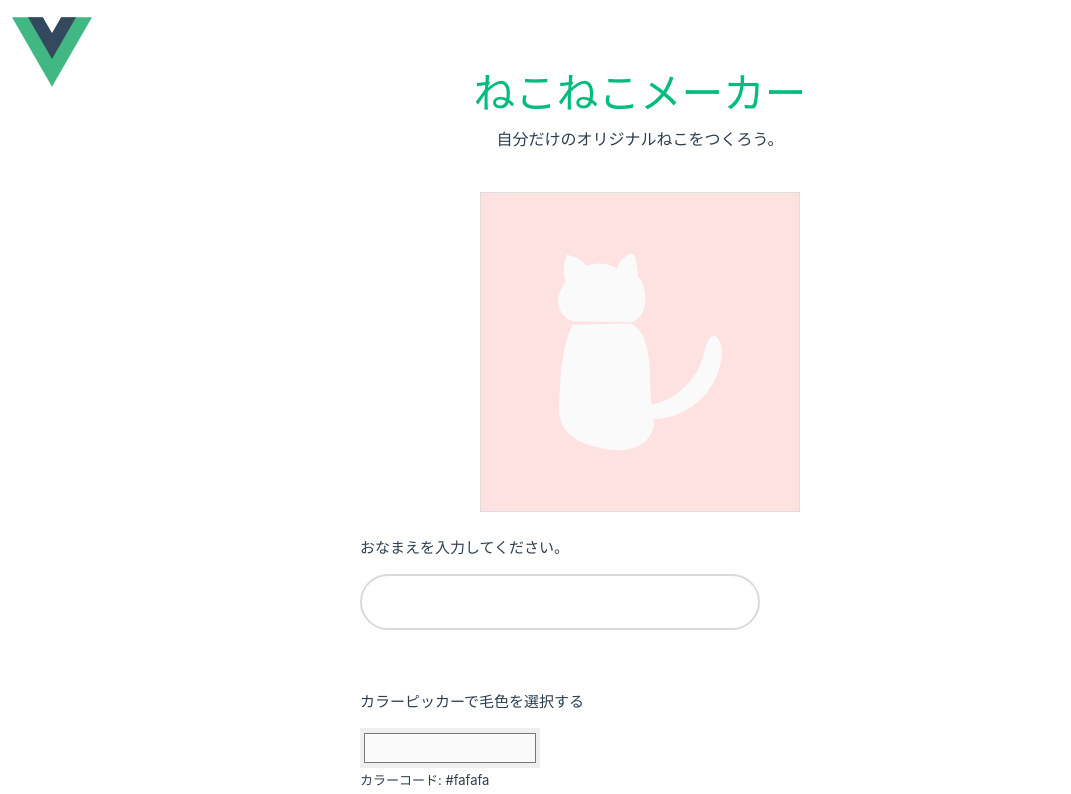
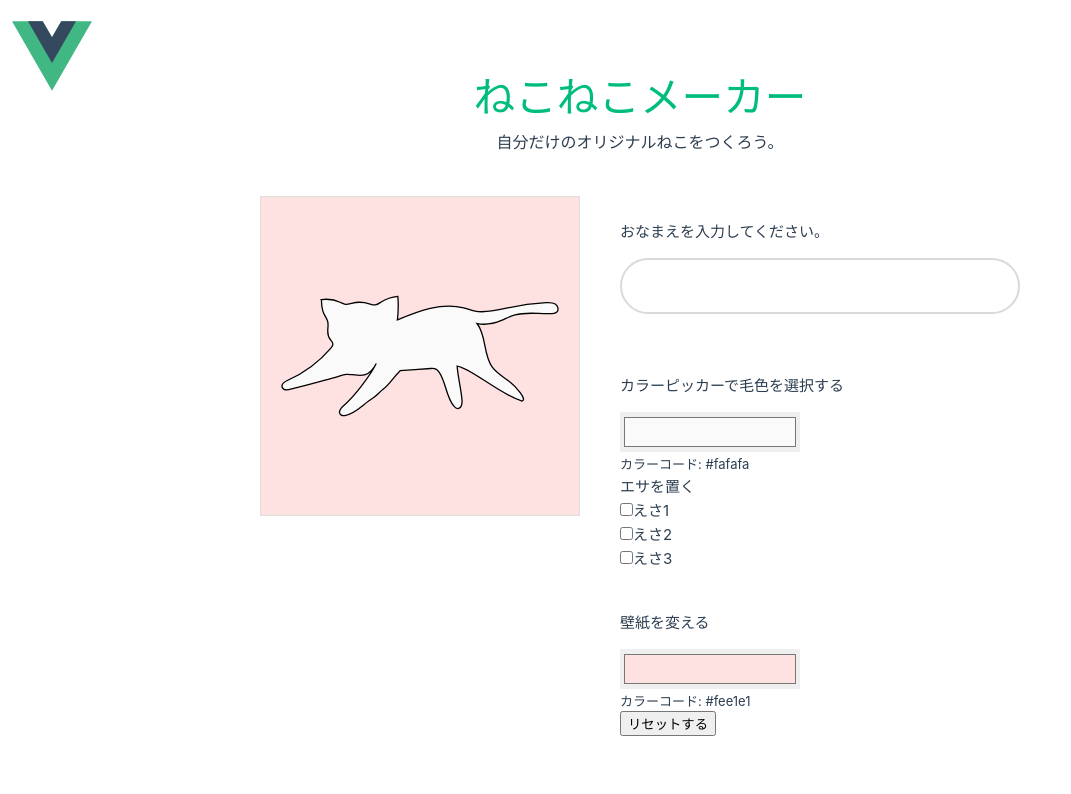
Before and after one commit to Ryuki-4648/nekoneko-maker, a Vue app in the folder neko/: page / in a window 1280 px wide. Shown: the top 794 px of the page, without its empty margins (0-1071 px from the left). Built offline with nearby package versions, Linux system fonts and the light colour scheme.

Commit message:
ダミー画像差し替え、レイアウト変更

```diff
--- a/neko/src/App.vue
+++ b/neko/src/App.vue
@@ -27,14 +27,19 @@ const resetButton = () => {
   </header>
 
   <main>
-    <div>
     <PageTitle msg="ねこねこメーカー" />
+
+    <div class="content">
+      <section>
         <div class="area-cat" v-bind:style="{backgroundColor: backgroundColor}">
-        <CatImageSVGComponent class="image-cat" v-bind:style="{fill: catBodyColor}" />
-        <p v-if="showFood01">えさ１</p>
-        <p v-if="showFood02">えさ２</p>
-        <p v-if="showFood03">えさ３</p>
+          <CatImageSVGComponent class="image-cat" v-bind:style="{fill: catBodyColor, stroke: '#000'}" />
+          <p v-if="showFood01" class="food01">えさ１</p>
+          <p v-if="showFood02" class="food02">えさ２</p>
+          <p v-if="showFood03" class="food03">えさ３</p>
         </div>
+      </section>
+
+      <section>
         <p v-bind:style="{ display: 'inline-block', catBodyColor: catBodyColor }"></p>
         <p class="text01"><span v-if="name">{{ name }} です！</span><span v-else>おなまえを入力してください。</span></p>
         <p><input type="text" v-model="name" class="input-name"></p>
@@ -76,8 +81,9 @@ const resetButton = () => {
         </div>
 
         <button @click="resetButton">リセットする</button>
+      </section>
+    </div>
 
-    </div>
   </main>
 </template>
 <!-- v-model を使用してデータバインディングを行う。 -->
@@ -91,7 +97,7 @@ h2 {
   margin: 0 auto 40px;
 }
 main {
-  max-width: 600px;
+  max-width: 800px;
   padding: 0 20px;
   margin: 0 auto;
 }
@@ -99,6 +105,10 @@ header {
   position: absolute;
   top: 12px;
   left: 12px;
+}
+.content {
+  display: flex;
+  justify-content: space-between;
 }
 .input-name {
   border: 2px solid #dadada;
@@ -111,8 +121,7 @@ header {
 }
 .image-cat {
   position: absolute;
-  width: 200px;
-  height: 200px;
+  width: 280px;
   top: 50%;
   left: 50%;
   transform: translate(-50%, -50%);
@@ -125,6 +134,21 @@ header {
 }
 .color-code {
   font-size: 13px;
+}
+.food01, .food02, .food03 {
+  position: absolute;
+}
+.food01 {
+  bottom: 20px;
+  left: 10px;
+}
+.food02 {
+  bottom: 25px;
+  left: 80px;
+}
+.food03 {
+  bottom: 30px;
+  right: 30px;
 }
 .area-cat {
   width: 320px;
--- a/neko/src/components/CatImage.vue
+++ b/neko/src/components/CatImage.vue
@@ -1,9 +1,9 @@
 <template>
-    <svg id="_レイヤー_2" xmlns="http://www.w3.org/2000/svg" viewBox="0 0 135.22 161.55">
-      <g id="_レイヤー_1-2">
-        <path class="cls-1" d="m17.54,56.1c-7.04.59-13.62-5.09-15.5-11.9s1.45-14.55,5.31-20.47c-2.04-7-1.64-14.68,1.12-21.43,6.09,1.52,12.87,3.56,15.84,9.09,7.79-3.5,17.34-2.77,24.5,1.89,1.58-4.15,4.42-7.8,8.04-10.37,1.72-1.22,4.28-2.12,5.77-.63.61.61.86,1.47,1.08,2.3,1.28,4.93,2.02,10,2.19,15.09,5.02,5.2,6.7,14.09,5.8,21.26-.49,3.96-1.61,7.96-4.08,11.09-2.47,3.13-6.5,5.24-10.44,4.6"/><path class="cls-1" d="m12.97,58.68C4.41,77.56,3.34,98.85,2.4,119.56c-.28,6.13-.52,12.46,1.66,18.19,4.76,12.51,19.2,18.15,32.34,20.7,9.38,1.82,19.4,2.75,28.23-.9s15.86-13.17,13.77-22.5c13.36-.3,26.55-5.5,36.52-14.4,9.97-8.9,16.62-21.42,18.43-34.66.71-5.19.61-10.79-2.13-15.25-.86-1.4-2.14-2.74-3.77-2.86-2.34-.16-4.03,2.16-4.99,4.3-2.19,4.89-3.14,10.24-4.85,15.33-6.02,17.97-22.07,32.2-40.63,36.02-1.68-11.24-.82-22.71-1.82-34.04-.89-9.97-4.31-29.85-16.38-31.82"/>
-      </g>
-    </svg>
+  <svg id="_レイヤー_2" xmlns="http://www.w3.org/2000/svg" viewBox="0 0 214.64 94.44">
+    <g id="_レイヤー_2-2">
+      <path class="cls-1" d="m31.81,3.98c4.98-.72,10.17.06,14.73,2.21,1.21.57,2.42,1.25,3.75,1.4,1.52.17,3.02-.36,4.5-.74,4.45-1.16,9.23-1.05,13.62.32,1.51.47,3.04,1.09,4.61.89,1.57-.2,2.91-1.19,4.24-2.05,3.92-2.52,8.44-4.08,13.08-4.51.5,5.99.38,12.04-.36,18.01,16.19-6.79,33.88-13.7,50.84-9.16,2.88.77,5.68,1.87,8.61,2.47,8.33,1.71,16.87-.68,25.18-2.5,9.68-2.12,19.53-3.47,29.42-4.03,2.39-.14,4.95-.18,6.97,1.11s2.98,4.45,1.26,6.11c-.92.89-2.28,1.1-3.56,1.19-9.57.68-17.92-1.74-28.51.98-4.07,1.04-6.54,2.65-10.41,4.28-5.7,2.4-12.68,3.6-18.74,2.36,7.35,9.31,4.65,23.65,11.54,33.3,3.48,4.87,8.92,7.86,13.69,11.48s13.52,13.85,9.23,14.63c-16.71-4.78-39.71-25.78-49.71-26.78.47,8.14,3.27,18.22,3.74,26.36.15,2.63-.57,6.24-3.2,6.21-1.22-.01-2.23-.93-3.02-1.86-6.14-7.29-5.93-18.22-11.35-26.06-.66-.95-1.43-1.88-2.48-2.38-1.24-.59-2.68-.51-4.05-.41-7.76.55-15.53,1.1-23.29,1.66-5.13,4.93-7.68,10.19-13.35,14.49-2.41,1.83-5.22,5.07-7.81,6.63-7.25,4.37-12.96,12.04-21.34,13.27-.9.13-1.87.17-2.65-.28-1.31-.76-1.56-2.65-.97-4.04s1.8-2.42,2.94-3.41c8-7.02,19.96-22.42,24.83-32.15-6,12-13.98,8.87-18.46,8.54-1.53-.11-3.07-.31-4.6-.19-1.81.15-3.55.75-5.27,1.3-4.28,1.38-8.63,2.52-12.98,3.67-8.09,2.13-16.19,4.26-24.28,6.39-2.39.63-5.73.8-6.53-1.54-.82-2.38,2-4.29,4.29-5.32,12.65-5.67,24.03-14.16,33.06-24.68.77-.89,1.56-1.91,1.53-3.08-.03-1.37-1.14-2.42-2-3.48-3.95-4.88-.66-9.31-2.04-14.03-.77-2.62-2.85-4.99-3.65-7.76s-1.18-5.84-1.02-8.8Z"/>
+    </g>
+  </svg>
 </template>
 
 <script>
```
Also changed, not shown: neko/public/SVG/image-cat.svg. Lines whose indentation alone changed are shown as unchanged.
